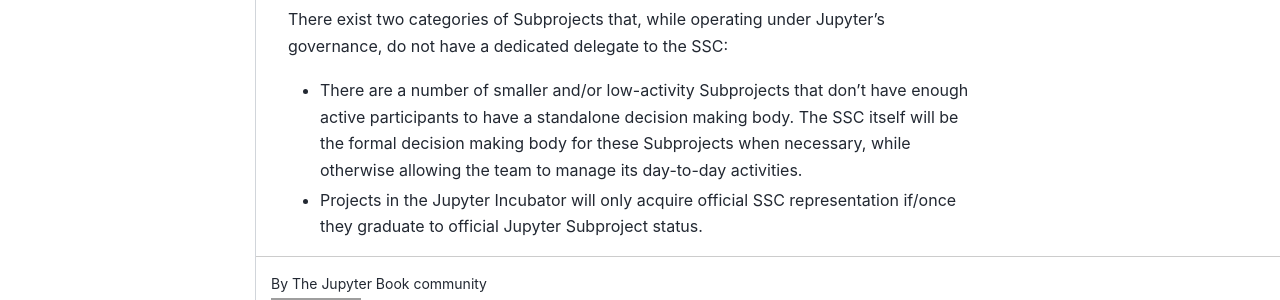
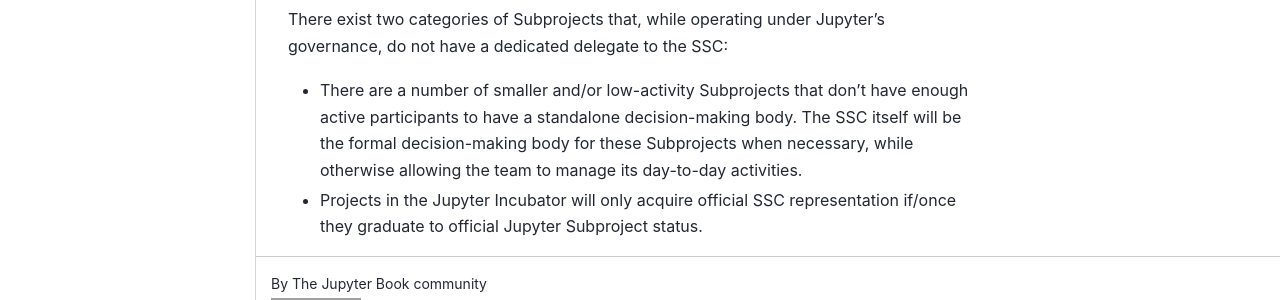
Before and after one commit to jupyter/governance, a Jupyter Book: the page built from software_subprojects.md, in a window 1280 px wide and 900 px high, scrolled down 871 px. Shown: the part 520-820 px from the top of the window. Built offline with Jupyter Book 1.0.4 settings and Sphinx 7.4.7 and the Sphinx Book theme 1.1.4, drawn with Linux system fonts in a browser that asks for light colours; pages that are not in the unit, such as notebooks, are missing from menus; grey boxes are pictures that could not be loaded.

```diff
--- a/software_subprojects.md
+++ b/software_subprojects.md
@@ -26,5 +26,5 @@ Official Jupyter Software Subprojects that have large and active enough teams to
 
 There exist two categories of Subprojects that, while operating under Jupyter’s governance, do not have a dedicated delegate to the SSC:
 
-- There are a number of smaller and/or low-activity Subprojects that don’t have enough active participants to have a standalone decision making body. The SSC itself will be the formal decision making body for these Subprojects when necessary, while otherwise allowing the team to manage its day-to-day activities.
+- There are a number of smaller and/or low-activity Subprojects that don’t have enough active participants to have a standalone decision-making body. The SSC itself will be the formal decision-making body for these Subprojects when necessary, while otherwise allowing the team to manage its day-to-day activities.
 - Projects in the Jupyter Incubator will only acquire official SSC representation if/once they graduate to official Jupyter Subproject status.
```
